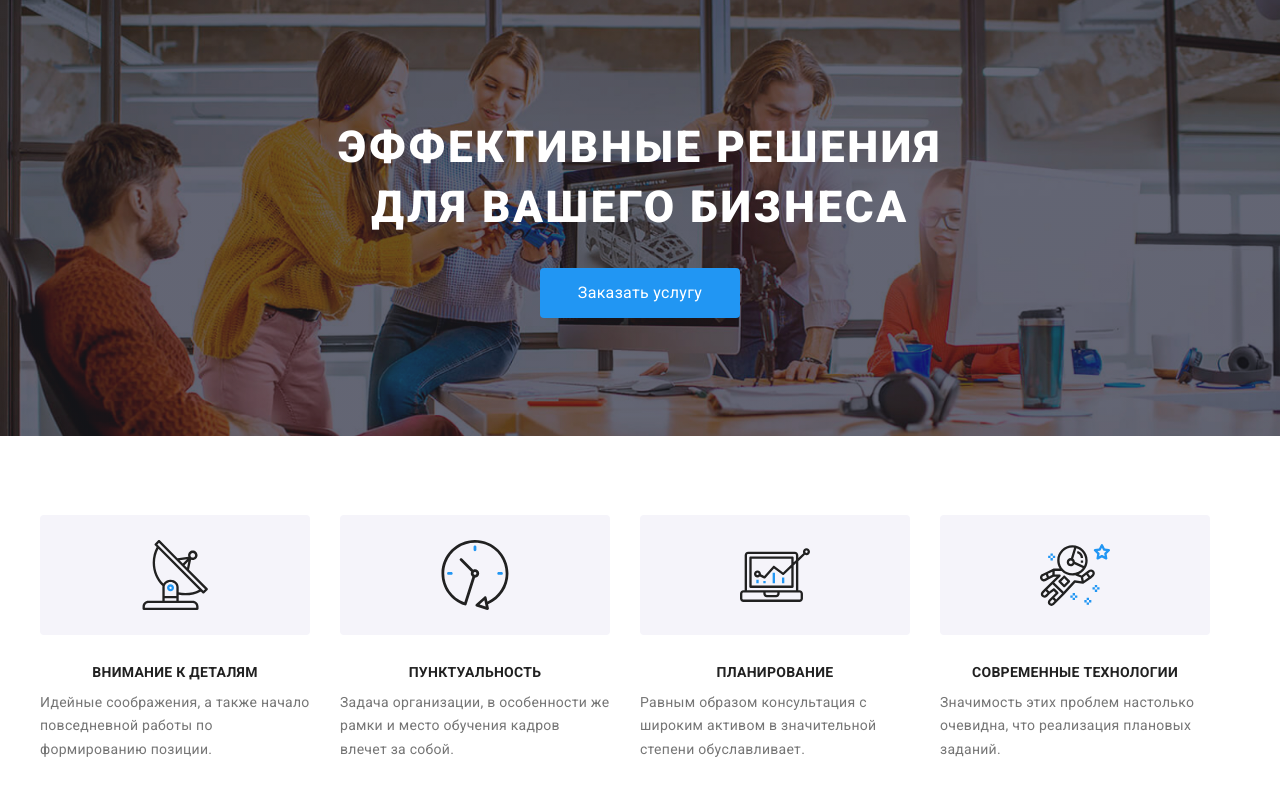
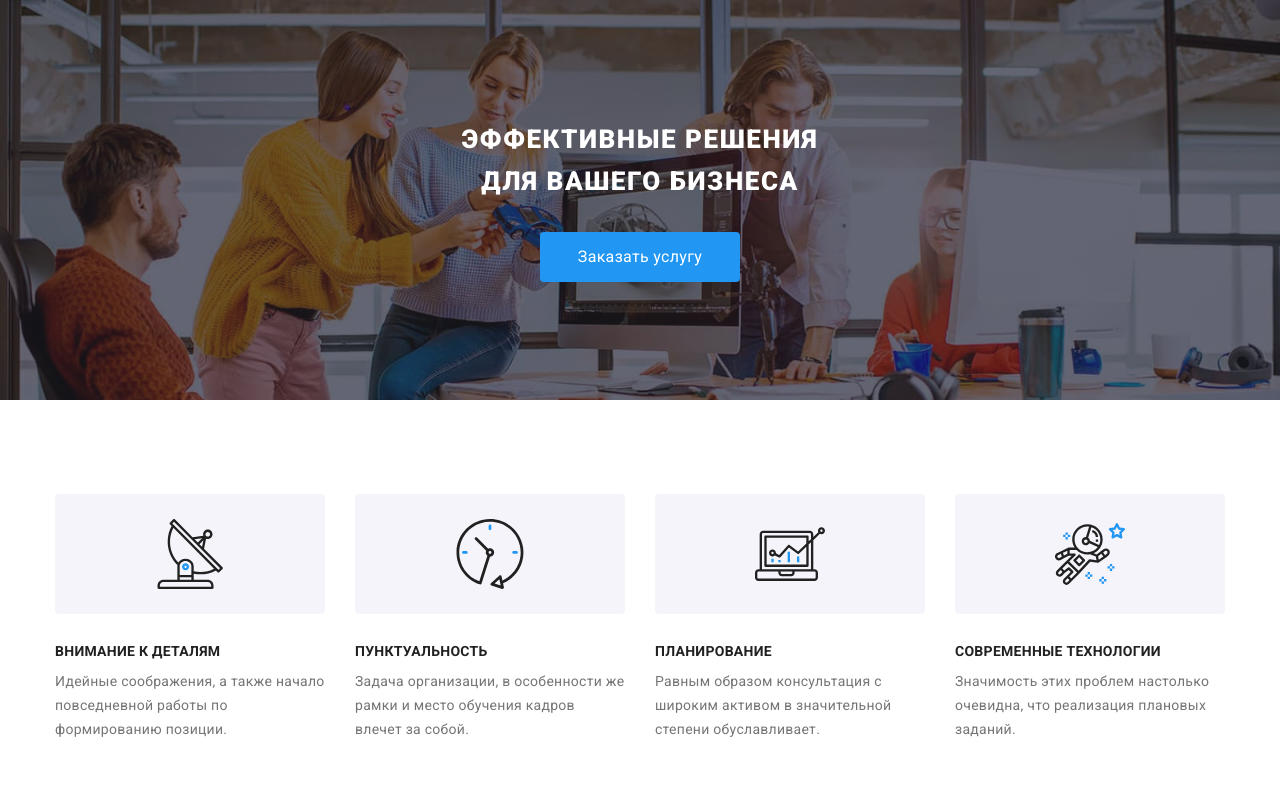
Before and after one commit to Vadim-Dudkevich/goit-markup-hw-08, a plain HTML site: page index.html in a window 1280 px wide. Shown: the top 800 px of the page. Drawn offline with nearby package versions, Linux system fonts and the light colour scheme.

Commit message:
Adaptive layout
Adaptive layout for Hero and features

```diff
--- a/index.html
+++ b/index.html
@@ -61,8 +61,8 @@
 
         <!-- Преимущества -->
         <section class="section">
-            <h2 class="visually-hidden">Преимущества</h2>
             <div class="container">
+                <h2 class="visually-hidden">Преимущества</h2>
                 <ul class="features">
                     <li class="features__item">
                         <div class="features__box">
--- a/sass/base/_container.scss
+++ b/sass/base/_container.scss
@@ -4,12 +4,12 @@
   padding-right: 15px;
   margin: 0 auto;
   @media screen and (min-width: 480px) {
-    max-width: 480px;
+    width: 480px;
   }
   @media screen and (min-width: 768px) {
-    max-width: 768px;
+    width: 768px;
   }
   @media screen and (min-width: 1200px) {
-    max-width: 1200px;
+    width: 1200px;
   }
 }
--- a/sass/layout/_features.scss
+++ b/sass/layout/_features.scss
@@ -1,47 +1,25 @@
 .features {
-  display: block;
-
-  @media screen and (min-width: 479px) {
-  }
-
-  @media screen and (min-width: 480px) {
-    min-width: 450px;
-  }
-
   @media screen and (min-width: 768px) {
     display: flex;
     flex-wrap: wrap;
     margin: -15px;
   }
-
-  @media screen and (min-width: 1200px) {
-    display: flex;
-  }
 }
 
 .features__item {
-  @media screen and (max-width: 479px) {
+  @media screen and (max-width: 767px) {
   }
   &:not(:last-child) {
     margin-bottom: 30px;
   }
 
-  @media screen and (min-width: 480px) {
-    &:not(:last-child) {
-      margin-bottom: 30px;
-    }
-  }
-
   @media screen and (min-width: 768px) {
-    width: calc(100%-60) / 2;
+    margin: 15px;
+    flex-basis: calc((100% - 60px) / 2);
   }
 
   @media screen and (min-width: 1200px) {
-    width: 270px;
-
-    &:not(:last-child) {
-      margin-right: 30px;
-    }
+    flex-basis: calc((100% - 120px) / 4);
   }
 }
 
@@ -57,15 +35,8 @@
 }
 
 .features__title {
-  @media screen and (max-width: 479px) {
+  @media screen and (max-width: 1199px) {
     text-align: center;
-  }
-
-  @media screen and (min-width: 480px) {
-    text-align: center;
-  }
-
-  @media screen and (min-width: 768px) {
   }
 
   @include font(14px, 1.14, 0.03em);
--- a/sass/layout/_hero.scss
+++ b/sass/layout/_hero.scss
@@ -4,67 +4,72 @@
   text-align: center;
 
   background-color: #2f303a;
+  background-repeat: no-repeat;
+  background-size: cover;
 
-  @media screen and (max-width: 479px) {
+  background-image: linear-gradient(
+      rgba(47, 48, 58, 0.4),
+      rgba(47, 48, 58, 0.4)
+    ),
+    url(../images/hero/hero-mob.jpg);
+
+  @media (min-device-pixel-ratio: 2),
+    (-webkit-min-device-pixel-ratio: 2),
+    (min-resolution: 192dpi),
+    (min-resolution: 2dppx) {
     background-image: linear-gradient(
         rgba(47, 48, 58, 0.4),
         rgba(47, 48, 58, 0.4)
       ),
-      url(/images/hero/hero-480.jpg);
-    background-repeat: no-repeat;
-    background-size: cover;
+      url(../images/hero/hero-mob@2x.jpg);
   }
 
-  @media screen and (min-width: 480px) {
+  @media screen and (min-width: 767px) {
     background-image: linear-gradient(
         rgba(47, 48, 58, 0.4),
         rgba(47, 48, 58, 0.4)
       ),
-      url(/images/hero/hero-480.jpg);
-    background-repeat: no-repeat;
-    background-size: cover;
+      url(../../images/hero/hero-tab.jpg);
+
+    @media (min-device-pixel-ratio: 2),
+      (-webkit-min-device-pixel-ratio: 2),
+      (min-resolution: 192dpi),
+      (min-resolution: 2dppx) {
+      background-image: linear-gradient(
+          rgba(47, 48, 58, 0.4),
+          rgba(47, 48, 58, 0.4)
+        ),
+        url(../images/hero/hero-tab@2x.jpg);
+    }
   }
 
-  @media screen and (min-width: 768px) {
+  @media screen and (min-width: 1199px) {
     background-image: linear-gradient(
         rgba(47, 48, 58, 0.4),
         rgba(47, 48, 58, 0.4)
       ),
-      url(/images/hero/hero-768.jpg);
-    background-repeat: no-repeat;
-    background-size: cover;
-  }
+      url(../images/hero/hero-deck.jpg);
 
-  @media screen and (min-width: 1200px) {
-    background-image: linear-gradient(
-        rgba(47, 48, 58, 0.4),
-        rgba(47, 48, 58, 0.4)
-      ),
-      url(/images/hero/hero-1200.jpg);
-    background-repeat: no-repeat;
-    background-size: cover;
+    @media (min-device-pixel-ratio: 2),
+      (-webkit-min-device-pixel-ratio: 2),
+      (min-resolution: 192dpi),
+      (min-resolution: 2dppx) {
+      background-image: linear-gradient(
+          rgba(47, 48, 58, 0.4),
+          rgba(47, 48, 58, 0.4)
+        ),
+        url(../images/hero/hero-deck@2x.jpg);
+    }
   }
 }
 
 .hero__title {
   @include font(26px, 1.62, 900, 0.06em);
-
-  @media screen and (min-width: 480px) {
-    // max-width: 480px;
-    @include font(26px, 1.62, 900, 0.06em);
-  }
-
-  @media screen and (min-width: 768px) {
-    // max-width: 768px;
-    @include font(26px, 1.62, 900, 0.06em);
-  }
-
-  @media screen and (min-width: 1200px) {
-    @include font(44px, 1.36, 900, 0.06em);
-  }
-
   text-align: center;
   text-transform: uppercase;
-
   color: var(--white-text-color);
 }
+
+@media screen and (min-width: 1200px) {
+  @include font(44px, 1.36, 900, 0.06em);
+}
```
Also changed, not shown: css/main.css, css/main.min.css, images/hero/hero-1200.jpg (deleted), images/hero/hero-deck.jpg (added), images/hero/hero-deck@2x.jpg (added), images/hero/hero-mob.jpg (renamed from images/hero/hero-480.jpg), images/hero/hero-mob@2x.jpg (added), images/hero/hero-tab.jpg (renamed from images/hero/hero-768.jpg), images/hero/hero-tab@2x.jpg (added), 2 other files.
